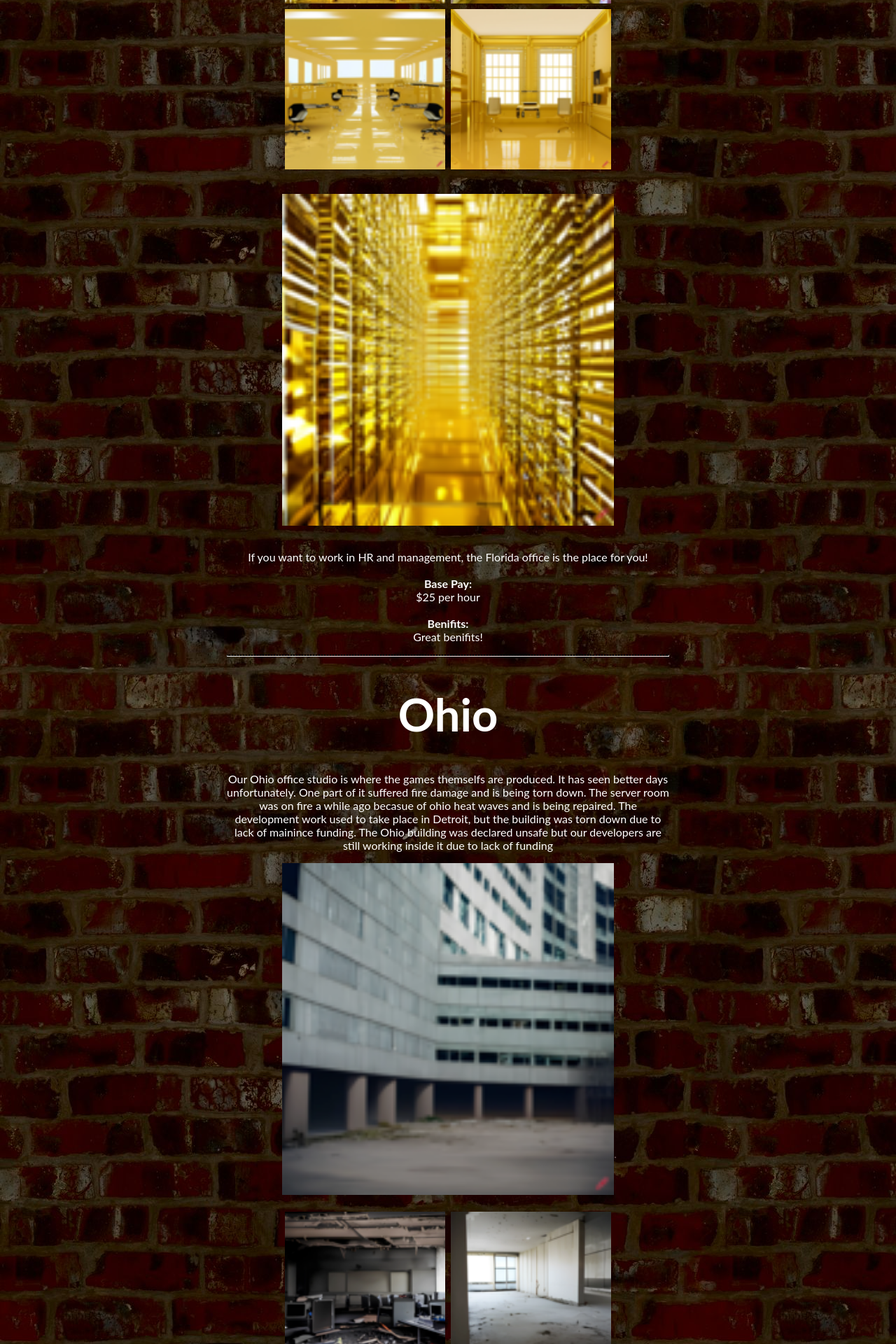
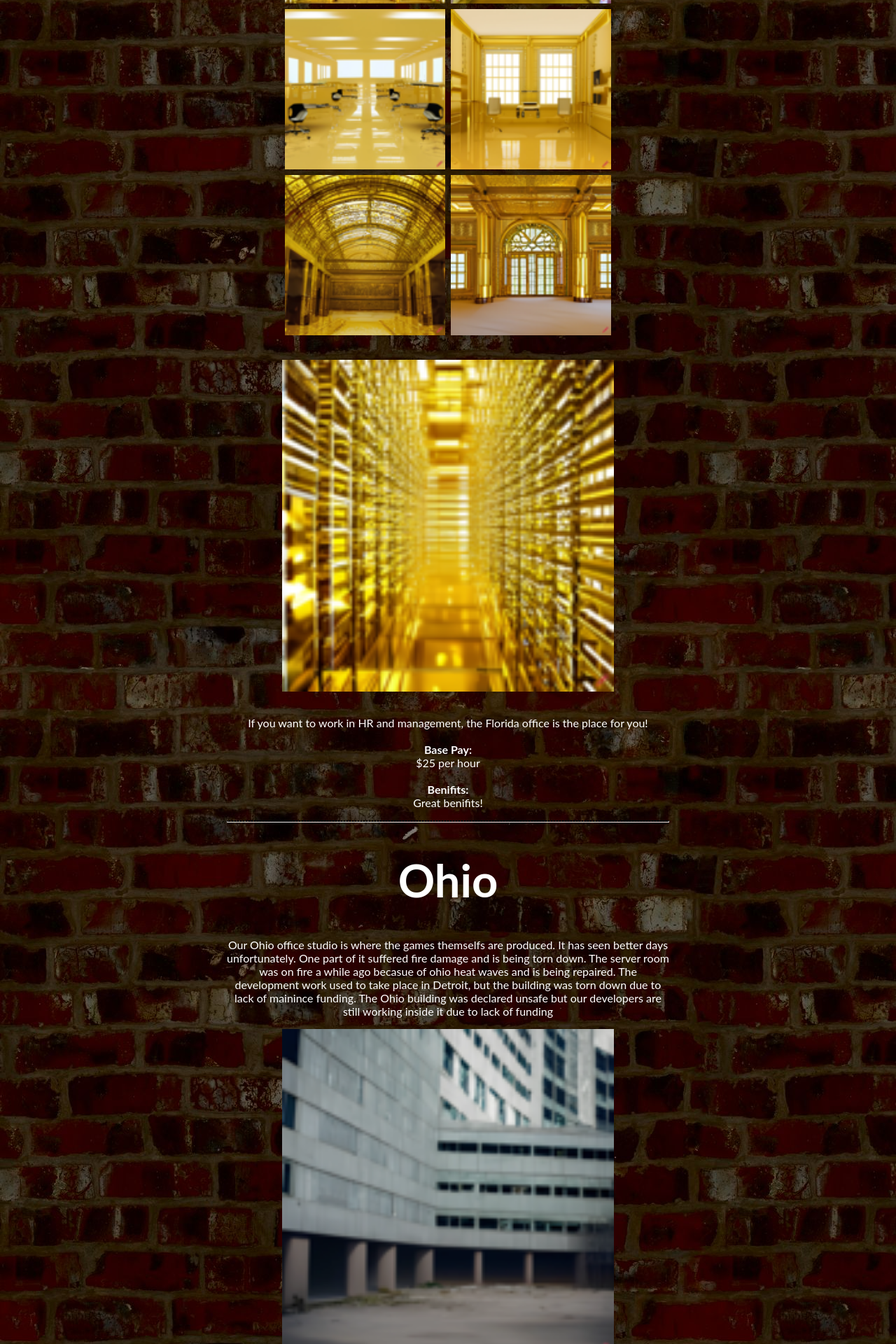
Before and after one commit to RayTheNoob/website, a Jekyll site: the page built from pages/scum-game-corp/scum-game-corp.md, in a window 1280 px wide. Shown: the part 2188-4108 px from the top of the page at 70% size. Built offline with Jekyll 4.4.1, drawn with Linux system fonts in a browser that asks for light colours.

Commit message:
add more pictures

```diff
--- a/pages/scum-game-corp/scum-game-corp.md
+++ b/pages/scum-game-corp/scum-game-corp.md
@@ -18,10 +18,12 @@
     <div class="column">
         <img src="https://raw.githubusercontent.com/RayTheNoob/website/main/pages/scum-game-corp/images/hrloby.png">
         <img src="https://raw.githubusercontent.com/RayTheNoob/website/main/pages/scum-game-corp/images/goldhall.png">
+	<img src="https://raw.githubusercontent.com/RayTheNoob/website/main/pages/scum-game-corp/images/hrlargehall.png">
     </div>
     <div class="column">
         <img src="https://raw.githubusercontent.com/RayTheNoob/website/main/pages/scum-game-corp/images/hrhall.png">
         <img src="https://raw.githubusercontent.com/RayTheNoob/website/main/pages/scum-game-corp/images/goldroom.png">
+	<img src="https://raw.githubusercontent.com/RayTheNoob/website/main/pages/scum-game-corp/images/hrhall2.png">
     </div>
 </div>
 <br/>
@@ -38,11 +40,13 @@
 	<img src="https://raw.githubusercontent.com/RayTheNoob/website/main/pages/scum-game-corp/images/ohio1.png">
 	<img src="https://raw.githubusercontent.com/RayTheNoob/website/main/pages/scum-game-corp/images/ohio2.png">
 	<img src="https://raw.githubusercontent.com/RayTheNoob/website/main/pages/scum-game-corp/images/ohioservers.png">
+	<img src="https://raw.githubusercontent.com/RayTheNoob/website/main/pages/scum-game-corp/images/ohiotorn3.png">
     </div>
     <div class="column">
 	<img src="https://raw.githubusercontent.com/RayTheNoob/website/main/pages/scum-game-corp/images/ohio3.png">
 	<img src="https://raw.githubusercontent.com/RayTheNoob/website/main/pages/scum-game-corp/images/ohiofire.png">
 	<img src="https://raw.githubusercontent.com/RayTheNoob/website/main/pages/scum-game-corp/images/ohiotorn.png">
+	<img src="https://raw.githubusercontent.com/RayTheNoob/website/main/pages/scum-game-corp/images/ohiooutside2.png">
     </div>
 </div>
 <br/>
```
